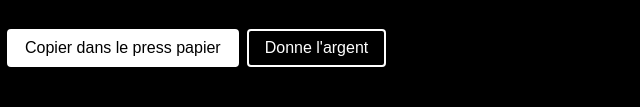
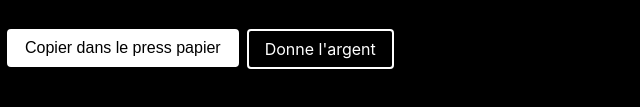
Before and after one commit to felixbouveret/twemote, a website: page src/index.html in a window 1280 px wide. Shown: the part 573-680 px from the top of the page, 273-913 px from the left. Drawn offline with nearby package versions, Linux system fonts and the light colour scheme; files that its build step writes are made by us from their sources.

Commit message:
fix(indexhtml): add link to argent button

```diff
--- a/src/index.html
+++ b/src/index.html
@@ -5,7 +5,7 @@
     <meta http-equiv="X-UA-Compatible" content="IE=edge" />
     <meta name="viewport" content="width=device-width, initial-scale=1.0" />
     <link rel="stylesheet" href="style/main.css" />
-    <title>Page Title</title>
+    <title>Twemote</title>
   </head>
   <body>
     <!-- Body -->
@@ -26,10 +26,15 @@
           <textarea class="result" readonly></textarea>
         </div>
         <div class="button-container">
-          <button id="copy" class="btn-primary">
+          <button id="copy" class="btn btn-primary">
             Copier dans le press papier
           </button>
-          <button>Donne l'argent</button>
+          <a
+            class="btn"
+            target="_blank"
+            href="https://www.ecv.fr/digital/admissions/"
+            >Donne l'argent</a
+          >
         </div>
       </section>
     </div>
--- a/src/style/main.scss
+++ b/src/style/main.scss
@@ -69,7 +69,7 @@ textarea {
   gap: 8px;
 }
 
-button {
+.btn {
   align-self: flex-start;
   background-color: transparent;
   padding: 8px 16px;
@@ -77,6 +77,8 @@ button {
   border-radius: $radius;
   color: $color2;
   font-size: 16px;
+  text-decoration: none;
+  cursor: pointer;
 
   &.btn-primary {
     background-color: $color2;
```
